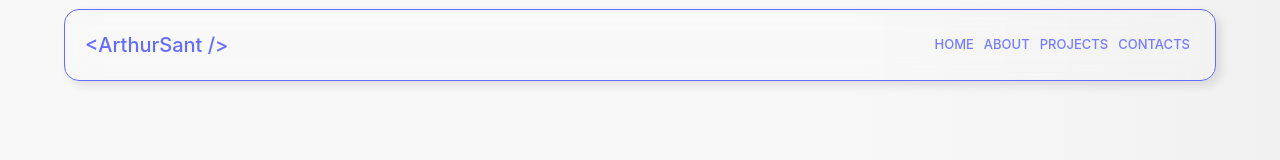
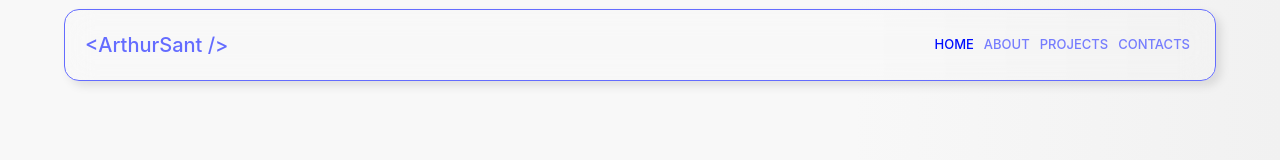
Before and after one commit to ArthurSantDev/ArthurSant, a React (Vite) app: page / in a window 1280 px wide. Shown: the top 160 px of the page. Built offline with nearby package versions, Linux system fonts and the light colour scheme.

Commit message:
fix code

```diff
--- a/src/components/Navbar/index.jsx
+++ b/src/components/Navbar/index.jsx
@@ -51,7 +51,7 @@ function Index() {
           <ScrollLink
             to='Home'
             activeClass='active'
-            // spy={true}
+            spy={true}
             onClick={toggleMenu}
           >
             HOME
@@ -60,7 +60,7 @@ function Index() {
           <ScrollLink
             to='About'
             activeClass='active'
-            // spy={true}
+            spy={true}
             onClick={toggleMenu}
           >
             ABOUT
@@ -69,7 +69,7 @@ function Index() {
           <ScrollLink
             to='Projects'
             activeClass='active'
-            // spy={true}
+            spy={true}
             onClick={toggleMenu}
           >
             PROJECTS
@@ -78,7 +78,7 @@ function Index() {
           <ScrollLink
             to='Footer'
             activeClass='active'
-            // spy={true}
+            spy={true}
             onClick={toggleMenu}
           >
             CONTACTS
```
